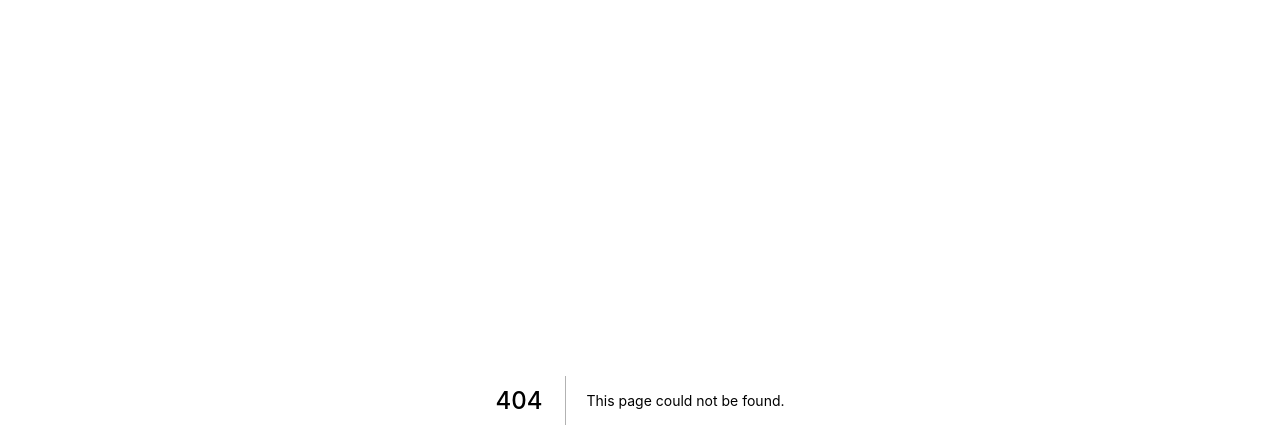
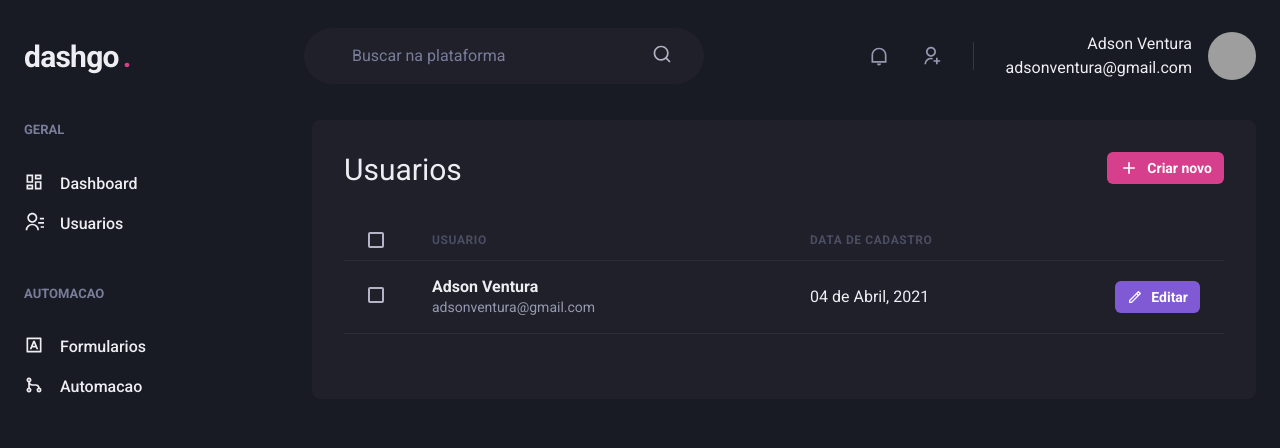
Before and after one commit to BarrosVentura/dashgo, a Next.js app: page /users in a window 1280 px wide. Before the commit this address had no page. Shown: the top 448 px of the page. Built offline with nearby package versions, Linux system fonts and the light colour scheme; grey boxes are pictures that could not be loaded.

Commit message:
feat: add users page with style

```diff
--- /dev/null
+++ b/src/pages/users/index.tsx
@@ -0,0 +1,88 @@
+import {
+  Box,
+  Button,
+  Checkbox,
+  Flex,
+  Heading,
+  Icon,
+  Table,
+  Tbody,
+  Td,
+  Text,
+  Th,
+  Thead,
+  Tr,
+} from "@chakra-ui/react";
+import { RiAddLine, RiPencilLine } from "react-icons/ri";
+import { Header } from "../../components/Header";
+import { Sidebar } from "../../components/Sidebar";
+
+export default function UserList() {
+  return (
+    <Box>
+      <Header />
+
+      <Flex w="100%" my="6" maxWidth={1480} mx="auto" px="6">
+        <Sidebar />
+
+        <Box flex="1" borderRadius={8} bg="gray.800" p="8">
+          <Flex mb="8" justifyContent="space-between" alignContent="center">
+            <Heading size="lg" fontWeight="normal">
+              Usuarios
+            </Heading>
+
+            <Button
+              as="a"
+              size="sm"
+              fontSize="sm"
+              colorScheme="pink"
+              leftIcon={<Icon as={RiAddLine} fontSize="20" />}
+            >
+              Criar novo
+            </Button>
+          </Flex>
+
+          <Table colorScheme="whiteAlpha">
+            <Thead>
+              <Tr>
+                <Th px="6" color="gray.300" width="8">
+                  <Checkbox colorScheme="pink" />
+                </Th>
+                <Th>Usuario</Th>
+                <Th>Data de cadastro</Th>
+                <Th width="8"></Th>
+              </Tr>
+            </Thead>
+            <Tbody>
+              <Tr>
+                <Td px="6">
+                  <Checkbox colorScheme="pink" />
+                </Td>
+                <Td>
+                  <Box>
+                    <Text fontWeight="bold">Adson Ventura</Text>
+                    <Text fontSize="sm" color="gray.300">
+                      adsonventura@gmail.com
+                    </Text>
+                  </Box>
+                </Td>
+                <Td>04 de Abril, 2021</Td>
+                <Td>
+                  <Button
+                    as="a"
+                    size="sm"
+                    fontSize="sm"
+                    colorScheme="purple"
+                    leftIcon={<Icon as={RiPencilLine} fontSize="16" />}
+                  >
+                    Editar
+                  </Button>
+                </Td>
+              </Tr>
+            </Tbody>
+          </Table>
+        </Box>
+      </Flex>
+    </Box>
+  );
+}
```
